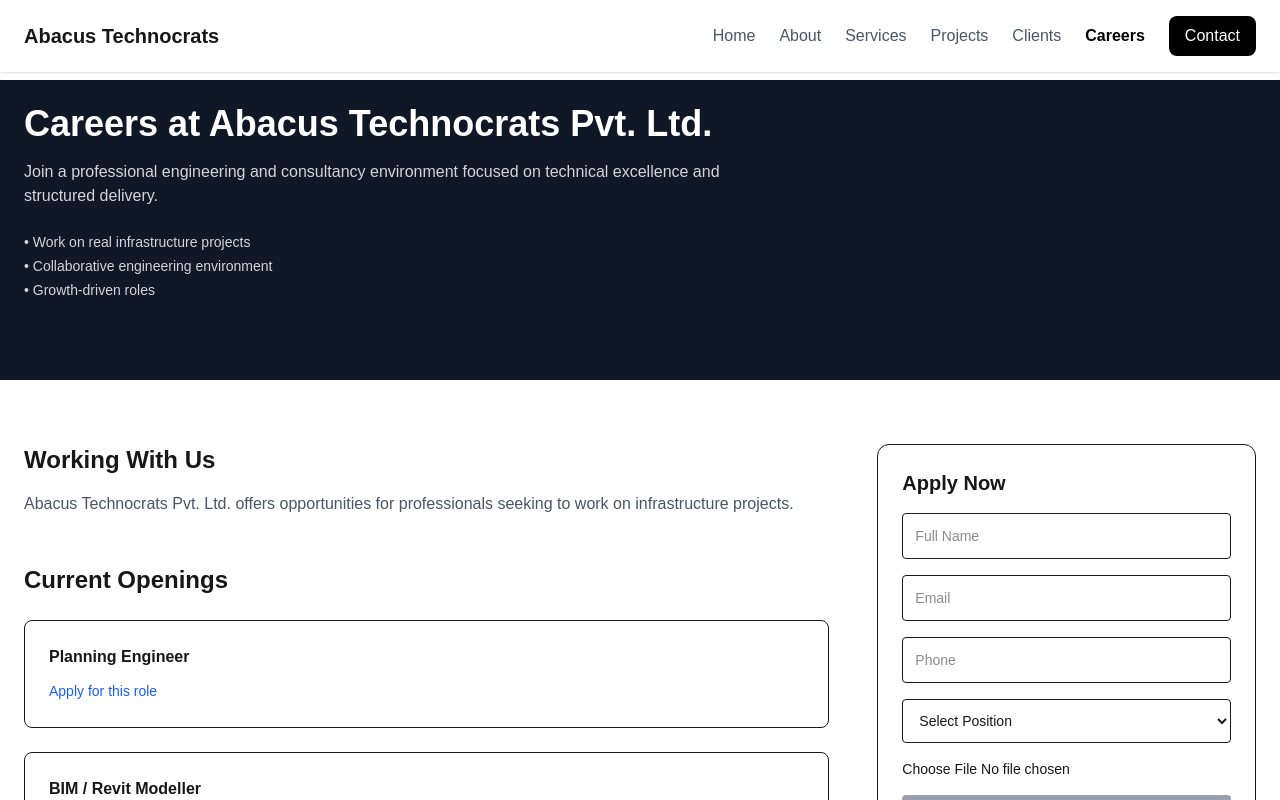
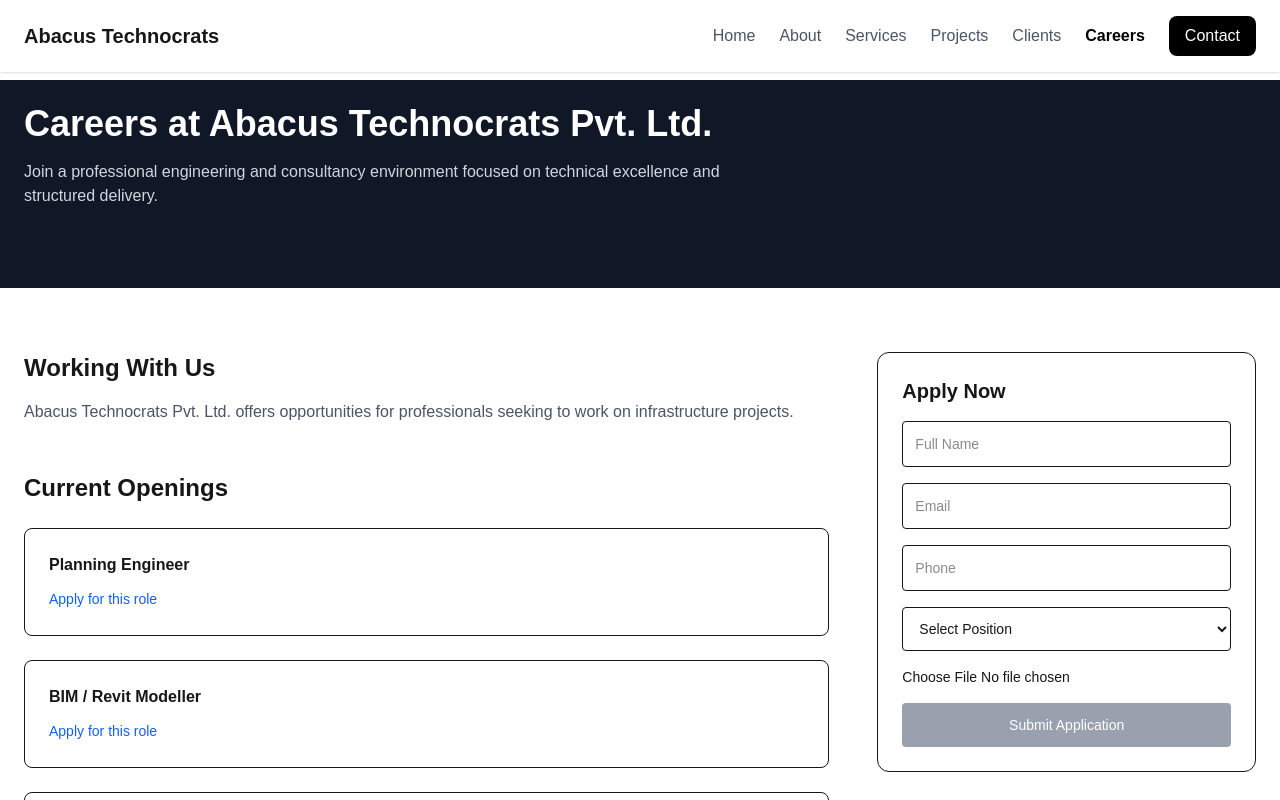
Before and after one commit to tarun611/abacus-technocrats, a Next.js app: page /careers in a window 1280 px wide. Shown: the top 800 px of the page. Built offline with nearby package versions, Linux system fonts and the light colour scheme.

Commit message:
Careers UX + reset fix complete

```diff
--- a/app/careers/CareersClient.tsx
+++ b/app/careers/CareersClient.tsx
@@ -1,12 +1,18 @@
 "use client";
 
-import { useState } from "react";
+import { useState, useRef } from "react";
 
 export default function CareersClient() {
   const [selectedPosition, setSelectedPosition] = useState("");
   const [phone, setPhone] = useState("");
   const [file, setFile] = useState<File | null>(null);
   const [loading, setLoading] = useState(false);
+  const [status, setStatus] = useState<{
+    type: "success" | "error" | "";
+    message: string;
+  }>({ type: "", message: "" });
+
+  const formRef = useRef<HTMLFormElement>(null);
 
   const handleApplyClick = (position: string) => {
     setSelectedPosition(position);
@@ -19,6 +25,7 @@
     e.preventDefault();
 
     setLoading(true);
+    setStatus({ type: "", message: "" });
 
     const formData = new FormData(e.currentTarget);
 
@@ -31,20 +38,34 @@
       const data = await res.json();
 
       if (data.success) {
-        alert("Application submitted successfully!");
-        e.currentTarget.reset();
+        setStatus({
+          type: "success",
+          message: "Application submitted successfully!",
+        });
+
+        formRef.current?.reset(); // ✅ SAFE RESET
         setSelectedPosition("");
         setPhone("");
         setFile(null);
       } else {
-        // ✅ SHOW REAL ERROR
-        alert("Error: " + data.error);
+        setStatus({
+          type: "error",
+          message: data.error || "Something went wrong",
+        });
       }
     } catch (error: any) {
-      alert("Error: " + error.message);
+      setStatus({
+        type: "error",
+        message: error.message || "Network error",
+      });
     }
 
     setLoading(false);
+
+    // Auto-clear after 5 sec
+    setTimeout(() => {
+      setStatus({ type: "", message: "" });
+    }, 5000);
   };
 
   return (
@@ -61,26 +82,19 @@
             Join a professional engineering and consultancy environment focused
             on technical excellence and structured delivery.
           </p>
-
-          <ul className="mt-6 text-gray-300 text-sm space-y-1">
-            <li>• Work on real infrastructure projects</li>
-            <li>• Collaborative engineering environment</li>
-            <li>• Growth-driven roles</li>
-          </ul>
         </div>
       </section>
 
       {/* MAIN GRID */}
       <section className="py-16 px-6 max-w-7xl mx-auto grid md:grid-cols-3 gap-12">
 
-        {/* LEFT SIDE */}
+        {/* LEFT */}
         <div className="md:col-span-2 space-y-12">
 
           <div>
             <h2 className="text-2xl font-semibold mb-4">
               Working With Us
             </h2>
-
             <p className="text-gray-600">
               Abacus Technocrats Pvt. Ltd. offers opportunities for professionals
               seeking to work on infrastructure projects.
@@ -115,9 +129,8 @@
 
         </div>
 
-        {/* RIGHT SIDE FORM */}
+        {/* FORM */}
         <div className="md:col-span-1">
-
           <div
             id="apply-form"
             className="bg-white border rounded-xl p-6 sticky top-24"
@@ -126,7 +139,20 @@
               Apply Now
             </h2>
 
-            <form onSubmit={handleSubmit} className="grid gap-4 text-sm">
+            {/* ✅ STATUS MESSAGE */}
+            {status.message && (
+              <div
+                className={`mb-4 p-3 rounded text-sm ${
+                  status.type === "success"
+                    ? "bg-green-100 text-green-700"
+                    : "bg-red-100 text-red-700"
+                }`}
+              >
+                {status.message}
+              </div>
+            )}
+
+            <form ref={formRef} onSubmit={handleSubmit} className="grid gap-4 text-sm">
 
               <input
                 name="name"
@@ -161,31 +187,16 @@
               >
                 <option value="">Select Position</option>
 
-                <optgroup label="Architecture">
-                  <option>Project Architect</option>
-                  <option>Senior Architect</option>
-                  <option>Junior Architect</option>
-                </optgroup>
-
                 <optgroup label="Engineering">
-                  <option>Civil Engineer</option>
-                  <option>Structural Engineer</option>
-                  <option>Electrical Engineer</option>
-                  <option>ELV Engineer</option>
-                  <option>HVAC Engineer</option>
-                  <option>Fire Engineer</option>
+                  <option>Planning Engineer</option>
+                  <option>BIM / Revit Modeller</option>
+                  <option>Site / PMC Engineer</option>
+                  <option>Tendering Engineer</option>
                 </optgroup>
 
                 <optgroup label="Drafting">
                   <option>Draftsman - Structure</option>
                   <option>Draftsman - Architecture</option>
-                  <option>Draftsman - Civil</option>
-                  <option>Draftsman - MEP</option>
-                </optgroup>
-
-                <optgroup label="Administration">
-                  <option>Accountant</option>
-                  <option>HR</option>
                 </optgroup>
 
                 <option>Other</option>
@@ -204,7 +215,7 @@
                 disabled={!phone || phone.length < 10 || !file || loading}
                 className={`py-3 rounded text-white ${
                   phone && phone.length >= 10 && file && !loading
-                    ? "bg-black"
+                    ? "bg-black hover:bg-gray-800"
                     : "bg-gray-400 cursor-not-allowed"
                 }`}
               >
@@ -214,11 +225,9 @@
             </form>
 
           </div>
-
         </div>
 
       </section>
-
     </main>
   );
 }
```
